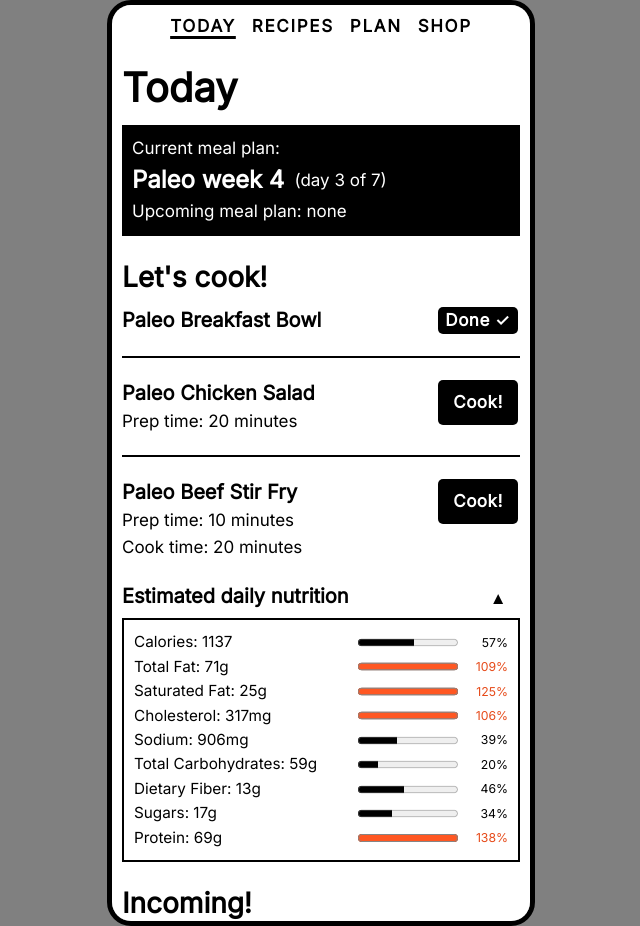
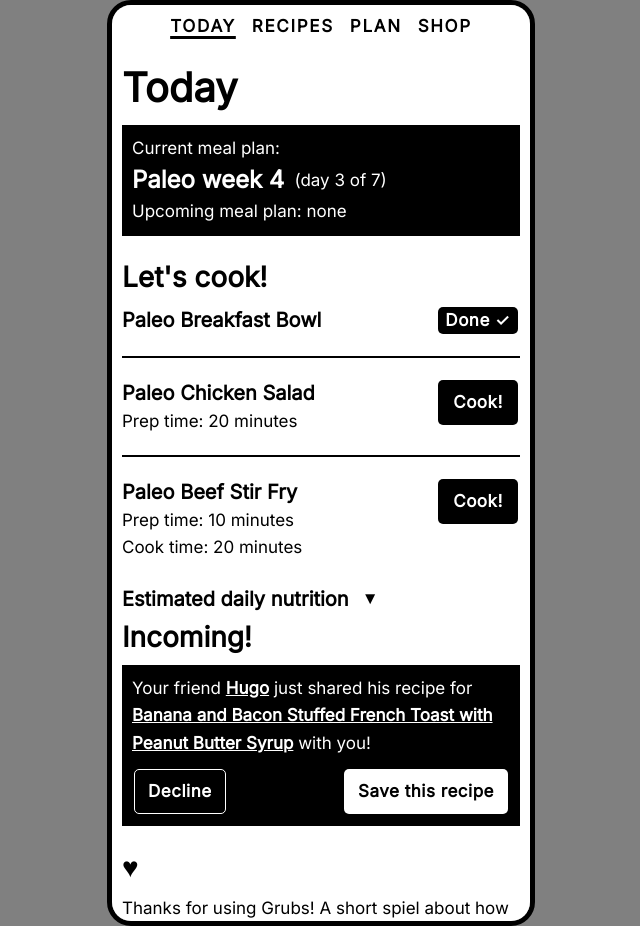
Before and after one commit to ebonstar/proto-grubs, a SvelteKit app: page / in a window 1280 px wide. Shown: the whole page, without its empty margins (319-959 px from the left). Built offline with nearby package versions, Linux system fonts and the light colour scheme.

Commit message:
hide nutrition by default, fix alignment

```diff
--- a/src/routes/CookingList.svelte
+++ b/src/routes/CookingList.svelte
@@ -10,7 +10,7 @@
 		recipes = value;
 	});
 
-	let showNutrition = true;
+	let showNutrition = false;
 
 	const toggleNutrition = () => (showNutrition = !showNutrition);
 </script>
@@ -36,8 +36,11 @@
 <style>
 	.nutrition-header {
 		display: flex;
-		align-items: start;
-		justify-content: space-between;
+		align-items: center;
+	}
+
+	.nutrition-header h5 {
+		margin: 0;
 	}
 
 	.nutrition-header button {
```
